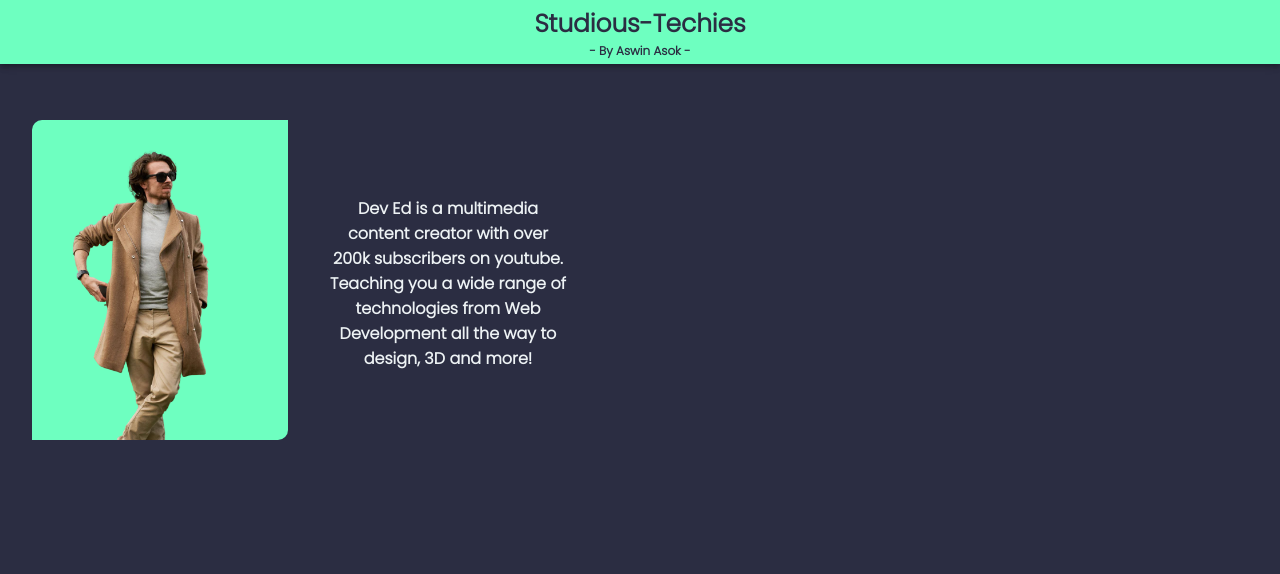
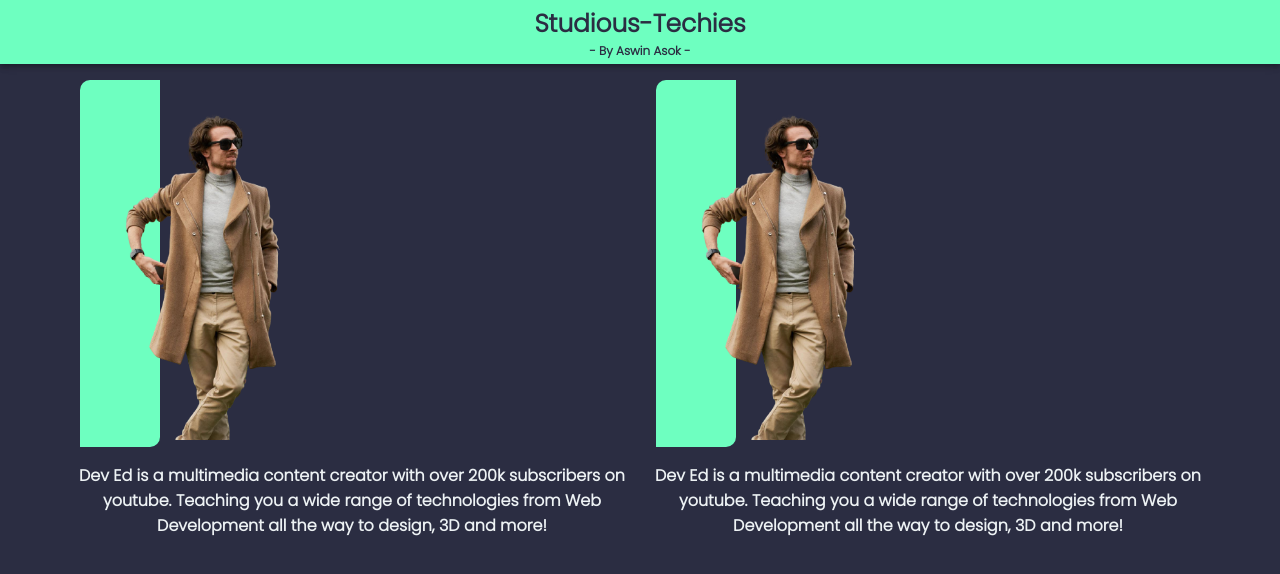
Before and after one commit to AswinAsok/Studious-Techies, a React (Create React App) app: page /instructors in a window 1280 px wide. Shown: the top 574 px of the page. Built offline with nearby package versions, Linux system fonts and the light colour scheme.

Commit message:
Instructors are added

```diff
--- a/src/Instructors/Instructors.css
+++ b/src/Instructors/Instructors.css
@@ -1,18 +1,25 @@
 .deved-img {
-  width: 45vw;
-  margin: 0.6rem;
-  background-color: #6effc0;
+  width: 18rem;
   border-radius: 10px 0px;
 }
 
+.insimg {
+  background-color: #6effc0;
+  margin: 1rem;
+  width: 5rem;
+  min-height: 20rem;
+  border-radius: 10px 0px;
+}
 
+.instructors-container {
+  display: flex;
+  align-items: center;
+  justify-content: center;
+  flex-direction: column;
+}
 
 .instructor {
-  display: flex;
-  flex-direction: row;
-  justify-content: center;
   align-items: center;
-  margin-top: 1.5rem;
   text-align: center;
 }
 
@@ -21,14 +28,20 @@
   margin: 0.5rem;
 }
 
-@media screen and (min-width: 680px) {
+
+@media screen and (min-width: 640px) {
   .deved-img {
-    margin: 2rem;
-    width: 20vw;
+    width: 18rem
   }
 }
 
-@media screen and (min-width: 680px) {
+@media screen and (min-width: 640px) {
+  .instructors-container {
+    flex-direction: row;
+  }
+}
+
+@media screen and (min-width: 640px) {
   .instructor {
     width: 45vw;
   }
--- a/src/Instructors/Instructors.jsx
+++ b/src/Instructors/Instructors.jsx
@@ -5,6 +5,7 @@ import Toolbar from "@material-ui/core/Toolbar";
 import Grid from "@material-ui/core/Grid";
 import "./Instructors.css";
 import Ins1 from "../Images/DevEd.png";
+import Ins2 from "../Images/Nikhil.png";
 
 const useStyles = makeStyles((theme) => ({
   root: {
@@ -44,6 +45,16 @@ const Instructors = () => {
             Development all the way to design, 3D and more!
           </div>
         </div>
+         <div className="instructor">
+          <div className="insimg">
+            <img className="deved-img" src={Ins1} alt="" />
+          </div>
+          <div className="instext">
+            Dev Ed is a multimedia content creator with over 200k subscribers on
+            youtube. Teaching you a wide range of technologies from Web
+            Development all the way to design, 3D and more!
+          </div>
+        </div>
       </div>
     </div>
   );
```
Also changed, not shown: src/Images/Nikhil.png (added).
